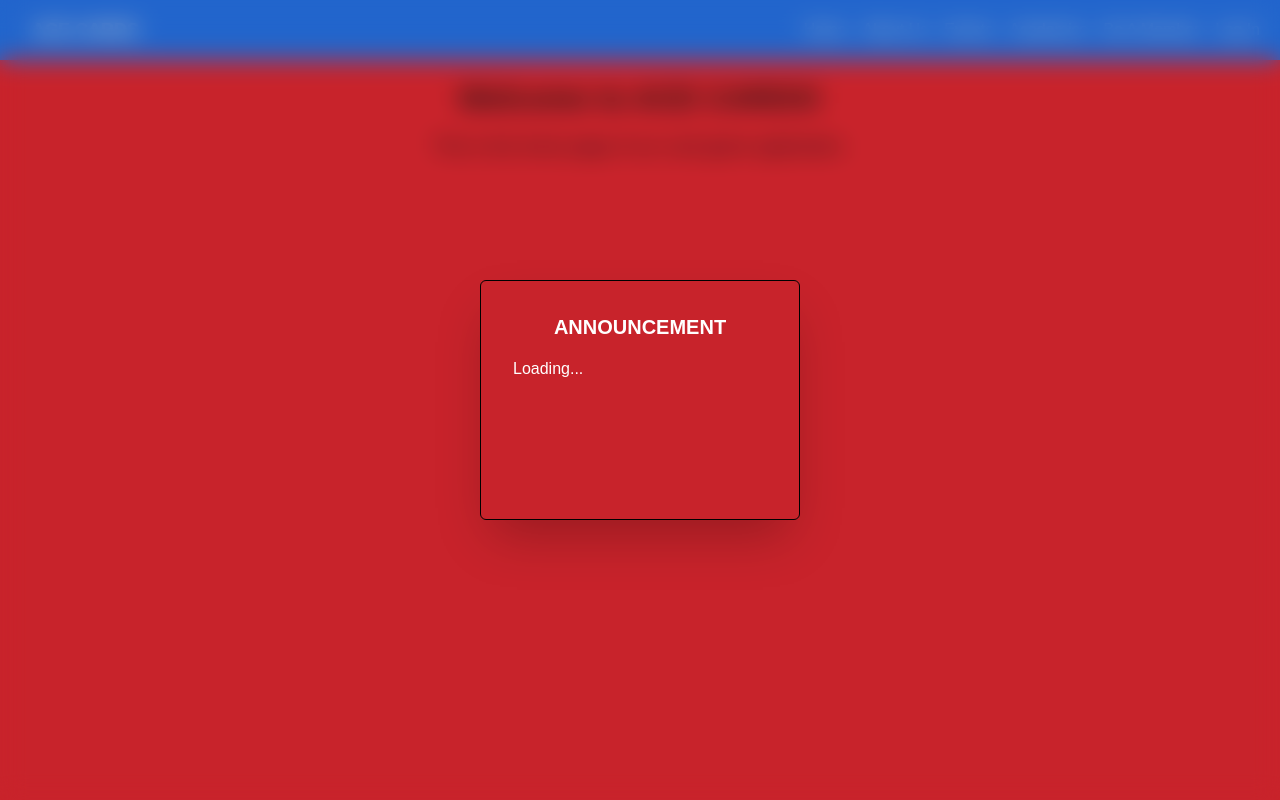
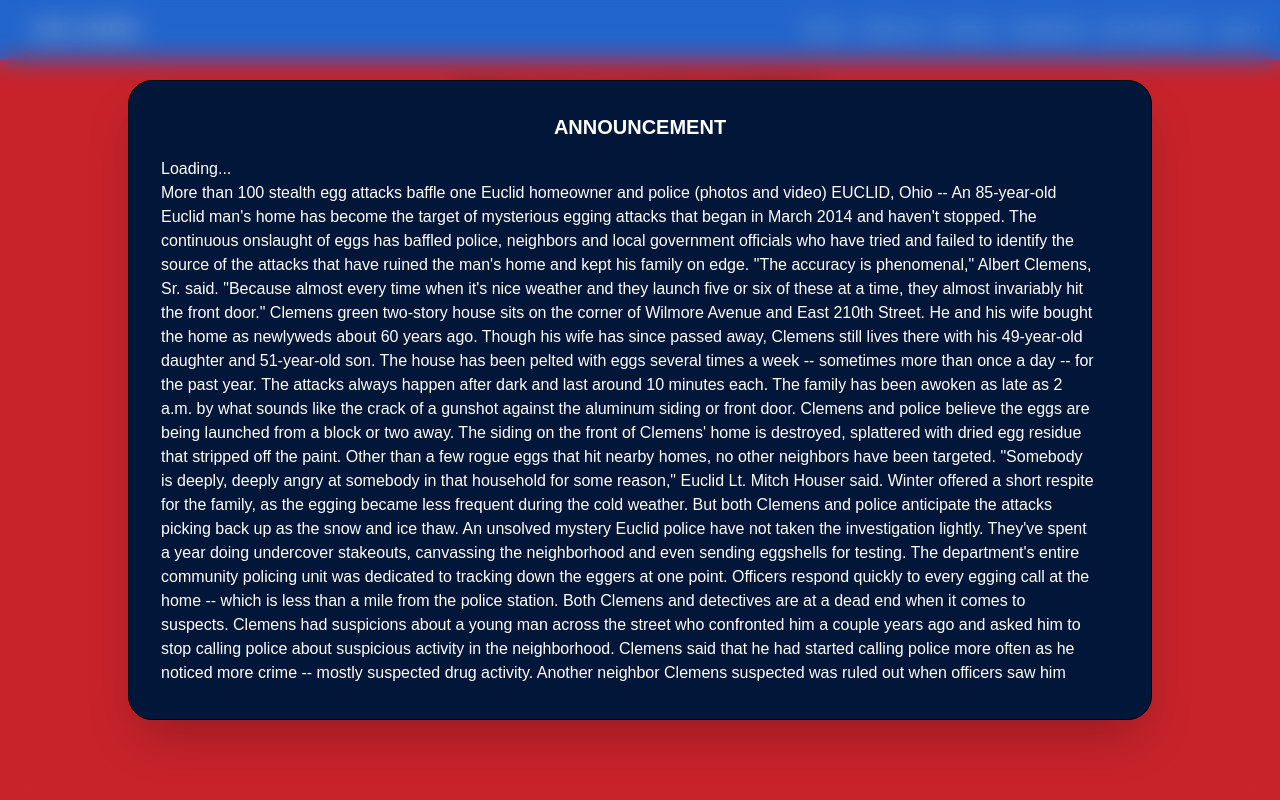
Before and after one commit to ACE-CARDS/project-tongitss, a Next.js app: page / in a window 1280 px wide. Shown: the top 800 px of the page. Built offline with nearby package versions, Linux system fonts and the light colour scheme; no server answers; the database is empty.

Commit message:
style(pop-up): change bg color and size

```diff
--- a/app/globals.css
+++ b/app/globals.css
@@ -25,3 +25,20 @@ body {
   font-family: Arial, Helvetica, sans-serif;
   scrollbar-gutter: stable;
 }
+
+.custom-scrollbar::-webkit-scrollbar {
+  width: 6px;
+}
+
+.custom-scrollbar::-webkit-scrollbar-track {
+  background: transparent;
+}
+
+.custom-scrollbar::-webkit-scrollbar-thumb {
+  background: #4a5568;
+  border-radius: 10px;
+}
+
+.custom-scrollbar::-webkit-scrollbar-thumb:hover {
+  background: #718096;
+}
--- a/components/pop-up.tsx
+++ b/components/pop-up.tsx
@@ -80,12 +80,78 @@ const Modal: FC<Props> = ({ isShowing, onClose }) => {
             className="backdrop absolute inset-0 cursor-pointer bg-black/20 opacity-0 backdrop-blur-md"
             onClick={onClose}
           />
-          <div className="content relative h-[240px] w-[320px] space-y-4 rounded-md border border-black bg-off-black p-8 text-white shadow-2xl">
-            <h2 className="text-xl font-bold text-green text-center">
-              ANNOUNCEMENT
-            </h2>
-            <p>{announce_landing.announce_landing_title}</p>
-            <p>{announce_landing.announce_landing_desc}</p>
+          <div className="content relative h-[80%] w-[80%] space-y-4 rounded-3xl border border-black bg-[#011638] p-8 text-white shadow-2xl flex flex-col">
+            <div>
+              <h2 className="text-xl font-bold text-green text-center">
+                ANNOUNCEMENT
+              </h2>
+            </div>
+            <div className="flex-1 overflow-y-auto pr-6 custom-scrollbar">
+              <p>{announce_landing.announce_landing_title}</p>
+              <p>{announce_landing.announce_landing_desc}</p>
+              <p>
+                More than 100 stealth egg attacks baffle one Euclid homeowner
+                and police (photos and video) EUCLID, Ohio -- An 85-year-old
+                Euclid man's home has become the target of mysterious egging
+                attacks that began in March 2014 and haven't stopped. The
+                continuous onslaught of eggs has baffled police, neighbors and
+                local government officials who have tried and failed to identify
+                the source of the attacks that have ruined the man's home and
+                kept his family on edge. "The accuracy is phenomenal," Albert
+                Clemens, Sr. said. "Because almost every time when it's nice
+                weather and they launch five or six of these at a time, they
+                almost invariably hit the front door." Clemens green two-story
+                house sits on the corner of Wilmore Avenue and East 210th
+                Street. He and his wife bought the home as newlyweds about 60
+                years ago. Though his wife has since passed away, Clemens still
+                lives there with his 49-year-old daughter and 51-year-old son.
+                The house has been pelted with eggs several times a week --
+                sometimes more than once a day -- for the past year. The attacks
+                always happen after dark and last around 10 minutes each. The
+                family has been awoken as late as 2 a.m. by what sounds like the
+                crack of a gunshot against the aluminum siding or front door.
+                Clemens and police believe the eggs are being launched from a
+                block or two away. The siding on the front of Clemens' home is
+                destroyed, splattered with dried egg residue that stripped off
+                the paint. Other than a few rogue eggs that hit nearby homes, no
+                other neighbors have been targeted. "Somebody is deeply, deeply
+                angry at somebody in that household for some reason," Euclid Lt.
+                Mitch Houser said. Winter offered a short respite for the
+                family, as the egging became less frequent during the cold
+                weather. But both Clemens and police anticipate the attacks
+                picking back up as the snow and ice thaw. An unsolved mystery
+                Euclid police have not taken the investigation lightly. They've
+                spent a year doing undercover stakeouts, canvassing the
+                neighborhood and even sending eggshells for testing. The
+                department's entire community policing unit was dedicated to
+                tracking down the eggers at one point. Officers respond quickly
+                to every egging call at the home -- which is less than a mile
+                from the police station. Both Clemens and detectives are at a
+                dead end when it comes to suspects. Clemens had suspicions about
+                a young man across the street who confronted him a couple years
+                ago and asked him to stop calling police about suspicious
+                activity in the neighborhood. Clemens said that he had started
+                calling police more often as he noticed more crime -- mostly
+                suspected drug activity. Another neighbor Clemens suspected was
+                ruled out when officers saw him standing outside as an attack
+                occurred in the presence of police. Investigators have taken
+                several different approaches to nabbing the eggers, including
+                installing a surveillance camera on the house. Detectives even
+                collected some eggshell samples and tested them in a crime lab.
+                The eggs were traced back to a local Amish farm, but the trail
+                ended there. Clemens says the culprits either have access to a
+                large supply of eggs or are stealing them from businesses that
+                throw them out when they go bad. Detectives have followed this
+                thread, visiting local restaurants and businesses asking about
+                missing eggs. They've also tried collecting fingerprints from
+                eggshells, but Houser said that's an impossible task. When an
+                egg breaks, it releases proteins that destroy DNA. Officers have
+                gone door to door questioning neighbors and handing out fliers.
+                Nobody has come forward with any tips. "The person or people who
+                are doing it have remained very tight-lipped apparently," Houser
+                said. "I would imagine it would be hard{" "}
+              </p>
+            </div>
           </div>
         </div>
       )}
```
